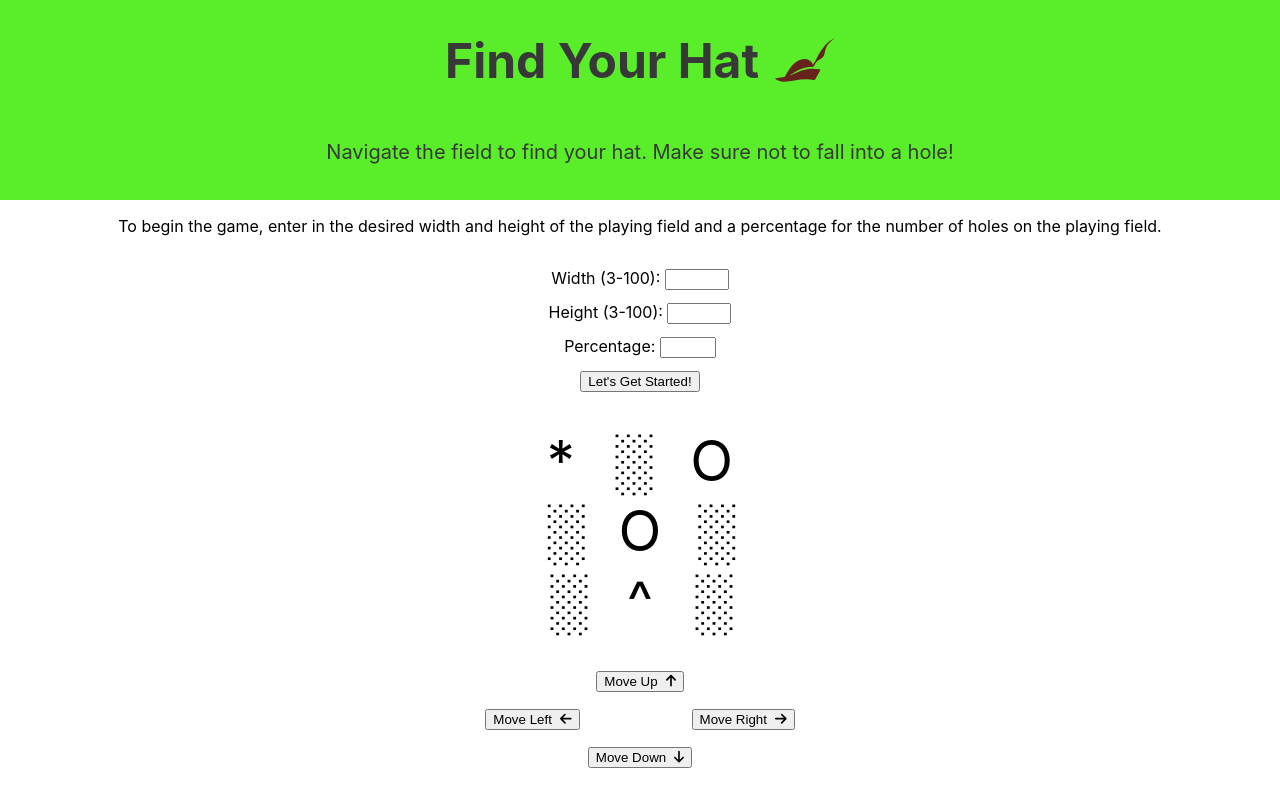
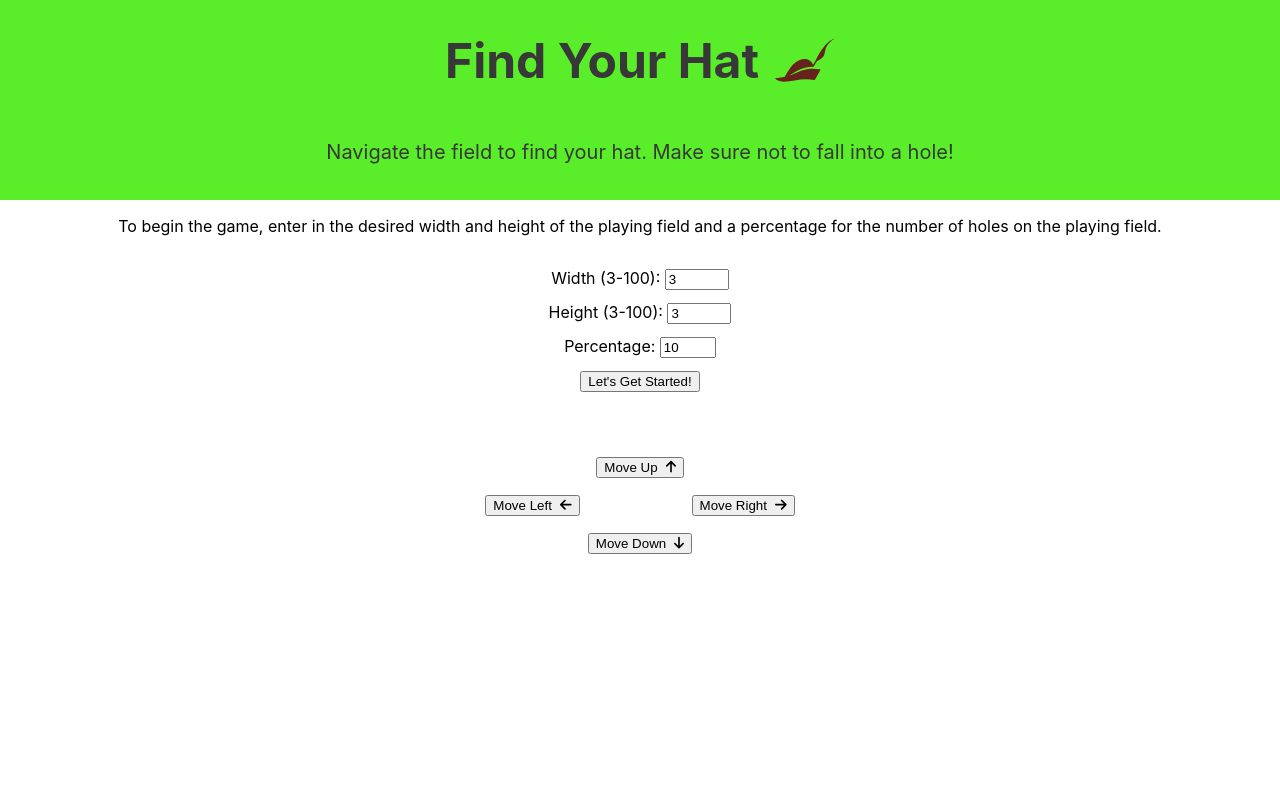
Before and after one commit to bradywinslow/findYourHat, a React (Create React App) app: page / in a window 1280 px wide. Built offline with nearby package versions, Linux system fonts and the light colour scheme.

Commit message:
update Field component to print field based on user input

```diff
--- a/src/components/Field.jsx
+++ b/src/components/Field.jsx
@@ -1,52 +1,26 @@
-import React, { useState } from 'react';
-
-import Hat from './Hat.jsx';
-import Hole from './Hole.jsx';
-import FieldCharacter from './FieldCharacter.jsx';
-import PathCharacter from './PathCharacter.jsx';
+import React from 'react';
 import styles from '../styles/Field.module.css';
 
-const fieldData = [
-    { firstCharacter: '*', secondCharacter: '░', thirdCharacter: 'O' },
-    { firstCharacter: '░', secondCharacter: 'O', thirdCharacter: '░' },
-    { firstCharacter: '░', secondCharacter: '^', thirdCharacter: '░' },
-];
-
-export default function Field({ width, height, percentage }) {
-
-    // Takes 3 parameters (width, height, percentage) to generate a randomized two-dimentional array representing the field --> has one hat and one or more holes
-    function generateField(width, height, percentage) {
-        let result = [];
-        for (let i = 0; i < height; i++) {
-            result[i] = [];
-            for (let j = 0; j < width; j++) {
-                const randomNumber = (Math.floor(Math.random() * 11));
-
-                if (randomNumber <= percentage / 10) {
-                    result[i][j] = Hole;
-                } else if (randomNumber > percentage / 10) {
-                    result[i][j] = FieldCharacter;
-                }
-            }
-        }
-
-        result[0][0] = PathCharacter;
-        result[(Math.floor(Math.random() * height))][(Math.floor(Math.random() * width))] = Hat;
-        return result;
-    }
+export default function Field({ fieldData }) {
 
     return (
         <div className={styles.field}>
             <table>
-                {fieldData.map((val, key) => {
-                    return (
-                        <tr className={styles.tableRows} key={key}>
-                            <td>{val.firstCharacter}</td>
-                            <td>{val.secondCharacter}</td>
-                            <td>{val.thirdCharacter}</td>
-                        </tr>
-                    )
-                })}
+                <tbody>
+                    {fieldData.map((row, rowIndex) => {
+                        return (
+                            <tr className={styles.tableRows} key={rowIndex}>
+                                {row.map((cell, cellIndex) => {
+                                    return (
+                                        <td key={cellIndex}>
+                                            {cell}
+                                        </td>
+                                    )
+                                })}
+                            </tr>
+                        )
+                    })}
+                </tbody>
             </table>
         </div>
     )
--- a/src/components/StartingForm.jsx
+++ b/src/components/StartingForm.jsx
@@ -2,11 +2,13 @@ import React, { useState } from 'react';
 import styles from '../styles/StartingForm.module.css';
 import Field from './Field.jsx';
 import MovementButtons from './MovementButtons.jsx';
+import { generateField } from '../generateFieldLogic/generateField.js';
 
 export default function StaringForm() {
-    const [width, setWidth] = useState();
-    const [height, setHeight] = useState();
-    const [percentage, setPercentage] = useState();
+    const [width, setWidth] = useState(3);
+    const [height, setHeight] = useState(3);
+    const [percentage, setPercentage] = useState(10);
+    const [fieldData, setFieldData] = useState([]);
 
     function handleWidthInput(e) {
         setWidth(e.target.value);
@@ -20,12 +22,18 @@ export default function StaringForm() {
         setPercentage(e.target.value);
     }
 
+    function handleSubmit(e) {
+        e.preventDefault();
+        const newFieldData = generateField(width, height, percentage);
+        setFieldData(newFieldData);
+    }
+
     return (
         <div>
             <div className={styles.Instructions}>
                 <p>To begin the game, enter in the desired width and height of the playing field and a percentage for the number of holes on the playing field.</p>
             </div>
-            <form>
+            <form onSubmit={handleSubmit}>
                 <div className={styles.StartingForm}>
                     <div>
                         <label for='width'>Width (3-100): </label>
@@ -37,7 +45,7 @@ export default function StaringForm() {
                             min='3'
                             max='100'
                             value={width}
-                            onSubmit={handleWidthInput}
+                            onChange={handleWidthInput}
                         />
                     </div>
                     <div>
@@ -50,7 +58,7 @@ export default function StaringForm() {
                             min='3'
                             max='100'
                             value={height}
-                            onSubmit={handleHeightInput}
+                            onChange={handleHeightInput}
                         />
                     </div>
                     <div>
@@ -64,7 +72,7 @@ export default function StaringForm() {
                             max='50'
                             step='10'
                             value={percentage}
-                            onSubmit={handlePercentageInput}
+                            onChange={handlePercentageInput}
                         />
                     </div>
                     <div>
@@ -72,7 +80,7 @@ export default function StaringForm() {
                     </div>
                 </div>
             </form>
-            <Field width={width} height={height} percentage={percentage} />
+            <Field fieldData={fieldData} />
             <MovementButtons />
         </div>
     )
--- /dev/null
+++ b/src/generateFieldLogic/generateField.js
@@ -0,0 +1,27 @@
+const fieldCharacter = '░';
+const hat = '^';
+const hole = 'O';
+const pathCharacter = '*';
+
+// Takes 3 parameters (width, height, percentage) to generate a randomized two-dimentional array representing the field --> has one hat and one or more holes
+function generateField(width, height, percentage) {
+    let result = [];
+    for (let i = 0; i < height; i++) {
+        result[i] = [];
+        for (let j = 0; j < width; j++) {
+            const randomNumber = (Math.floor(Math.random() * 11));
+
+            if (randomNumber <= percentage / 10) {
+                result[i][j] = hole;
+            } else if (randomNumber > percentage / 10) {
+                result[i][j] = fieldCharacter;
+            }
+        }
+    }
+
+    result[0][0] = pathCharacter;
+    result[(Math.floor(Math.random() * height))][(Math.floor(Math.random() * width))] = hat;
+    return result;
+}
+
+export { generateField };
```
